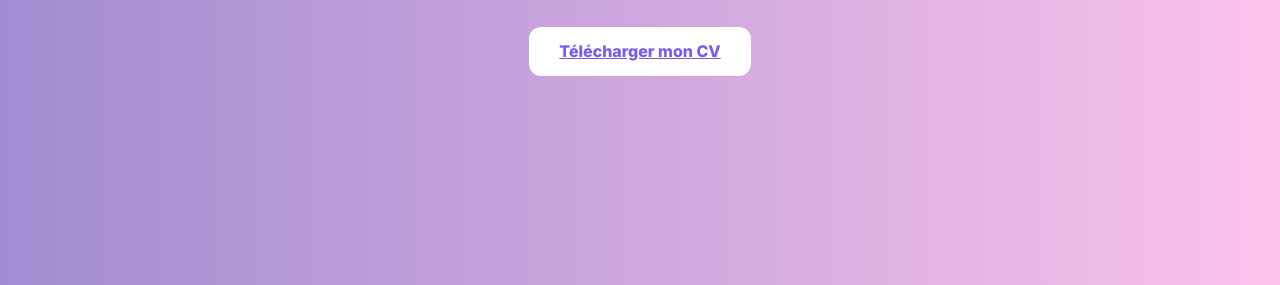
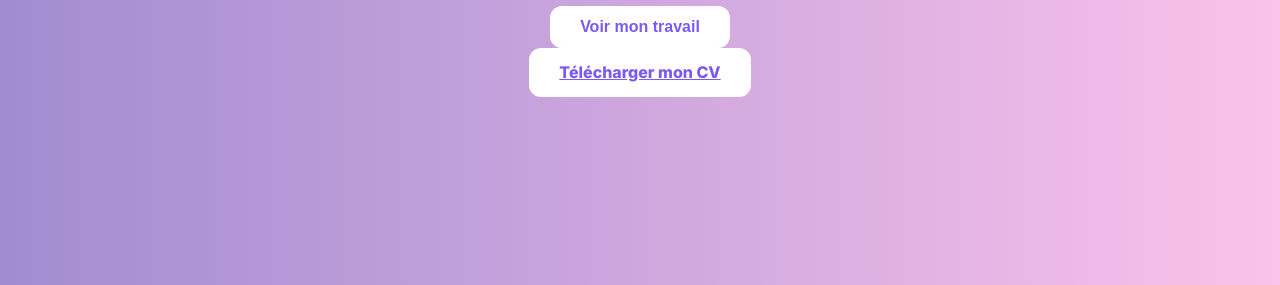
Before and after one commit to elisepierre/CV, a plain HTML site: page index.html in a window 1280 px wide. Shown: the part 515-800 px from the top of the page. Drawn offline with Linux system fonts and the light colour scheme.

Commit message:
Update index.html

```diff
--- a/index.html
+++ b/index.html
@@ -29,7 +29,8 @@
   <section class="hero">
     <h1>Elise PIERRE</h1>
     <p>Étudiante en école d’ingénieur en informatique</p>
-    <a href="DOC/cv_elise_pierre.pdf" class="cta-btn" download>Télécharger mon CV</a>
+    <button class="cta-btn" onclick="document.getElementById('projects').scrollIntoView({behavior: 'smooth'})">Voir mon travail</button>
+    <a href="cv-elise-pierre.pdf" class="cta-btn" download>Télécharger mon CV</a>
   </section>
 
   <!-- About -->
```
